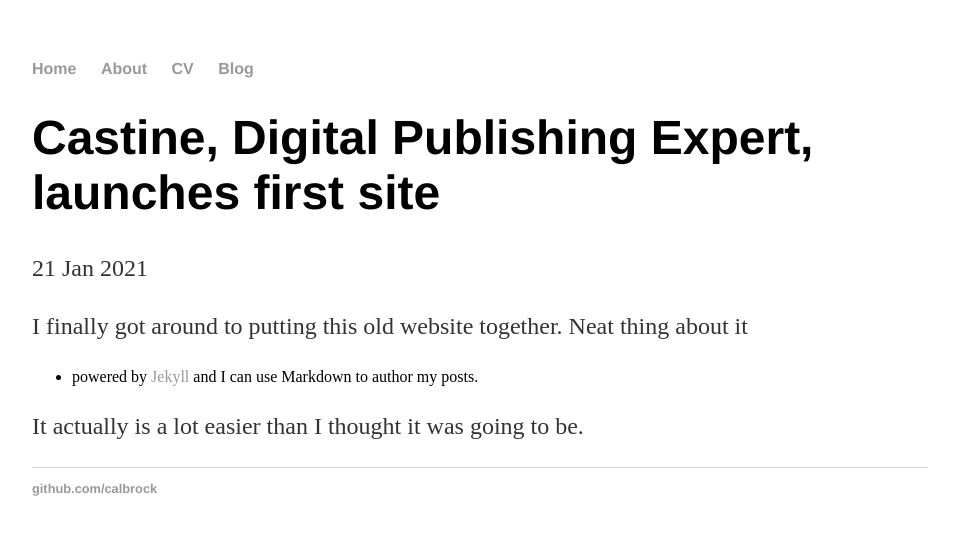
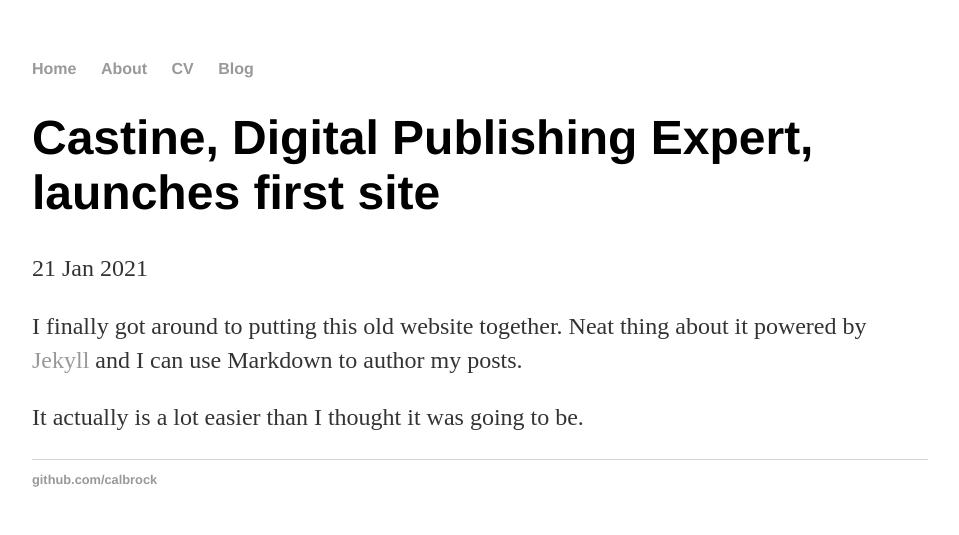
Before and after one commit to calbrock/calbrock.github.io, a Jekyll site: the page built from _posts/2021-01-21-first-post.md, in a window 1280 px wide. Shown: the top 535 px of the page, without its empty margins (160-1119 px from the left). Built offline with Jekyll 4.4.1, drawn with Linux system fonts in a browser that asks for light colours.

```diff
--- a/_posts/2021-01-21-first-post.md
+++ b/_posts/2021-01-21-first-post.md
@@ -5,7 +5,6 @@ date: 2021-01-21
 ---
 
 I finally got around to putting this old website together. Neat thing about it
-
-- powered by [Jekyll](http://jekyllrb.com) and I can use Markdown to author my posts.
+powered by [Jekyll](http://jekyllrb.com) and I can use Markdown to author my posts.
 
 It actually is a lot easier than I thought it was going to be.
```
